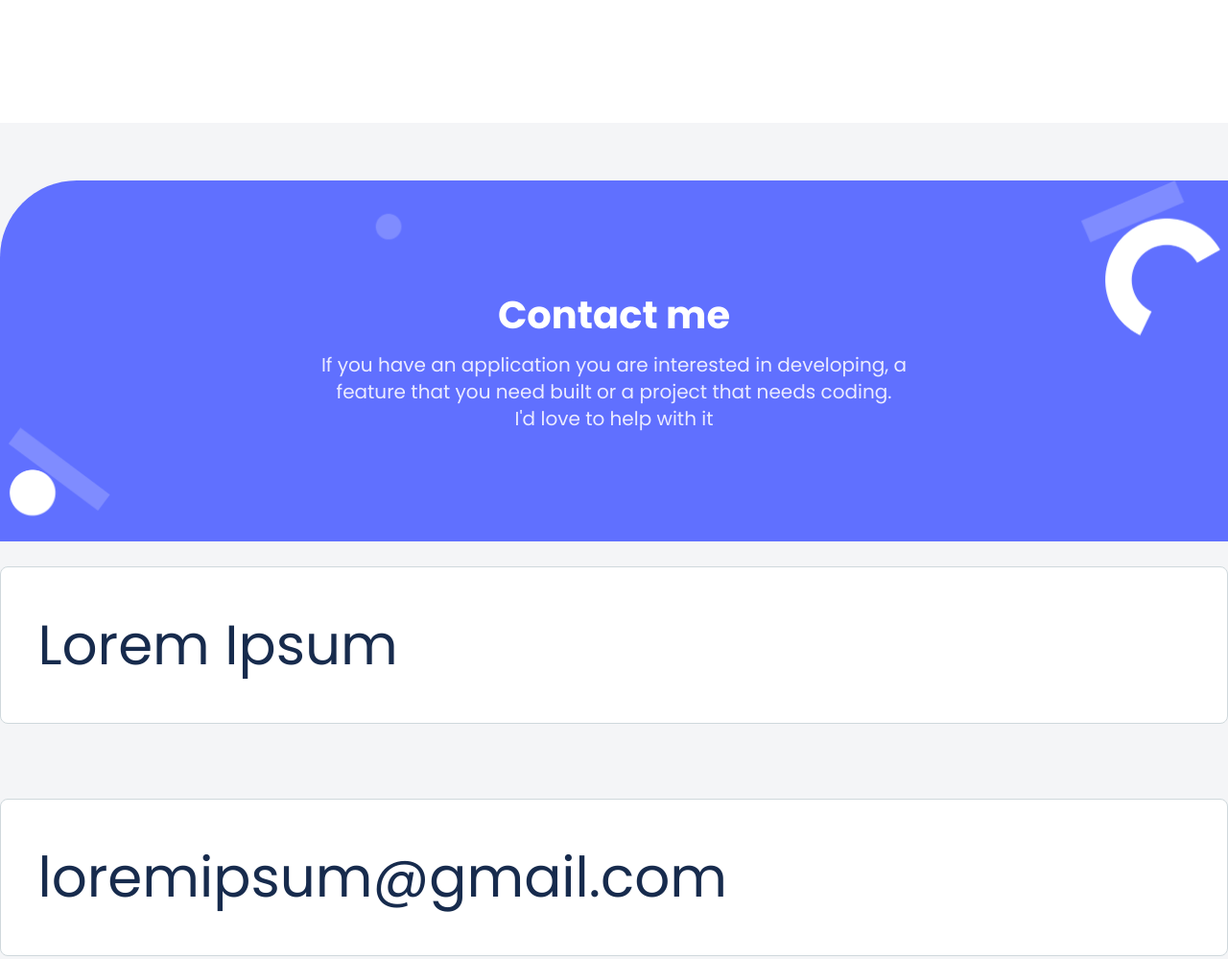
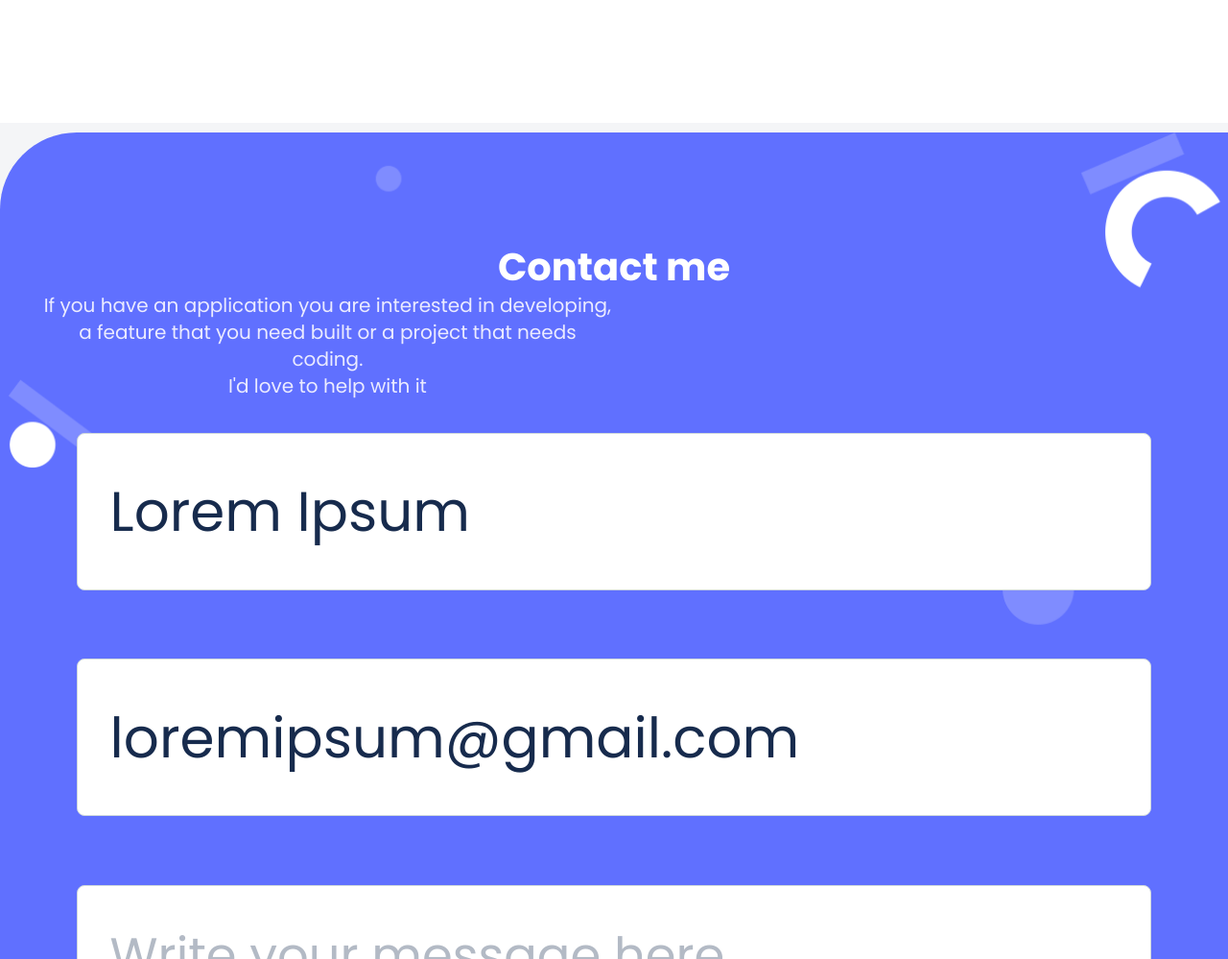
Before and after one commit to firstpj/Portfolio-Mobile-first-set-up, a website: page index.html in a window 1280 px wide. Shown: the part 5060-6059 px from the top of the page at 96% size. Drawn offline with Linux system fonts and the light colour scheme.

Commit message:
fixed html contact me section's child structure styling

```diff
--- a/index.html
+++ b/index.html
@@ -183,20 +183,23 @@
       </section>
     </section>
 
-    <section class="form">
-      <div class="contact-form" id="contact">
+    <section class="contact-form">
+      <div class="" id="contact">
+
         <h2 class="contact-title">Contact me</h2>
         <p class="contact-text">If you have an application you are interested in developing, a feature that you need
           built
           or a project that needs coding.
-          <br> I'd love to help with it </p>
+          <br> I'd love to help with it
+        </p>
       </div>
 
       <div class="form-container">
         <form action="https://formspree.io/f/xrgvywbn" method="POST">
           <input type="text" name="name" id="name" maxlength="30" required placeholder="Lorem Ipsum">
           <input type="email" name="email" id="emil" required placeholder="loremipsum@gmail.com">
-                <textarea name="message" id="message" maxlength="500" required placeholder="Write your message here..."></textarea>
+          <textarea name="message" id="message" maxlength="500" required
+            placeholder="Write your message here..."></textarea>
           <button class="get-resume get-in-touch" type="submit">Get in touch</button>
         </form>
       </div>
```
Lines whose indentation alone changed are shown as unchanged.
